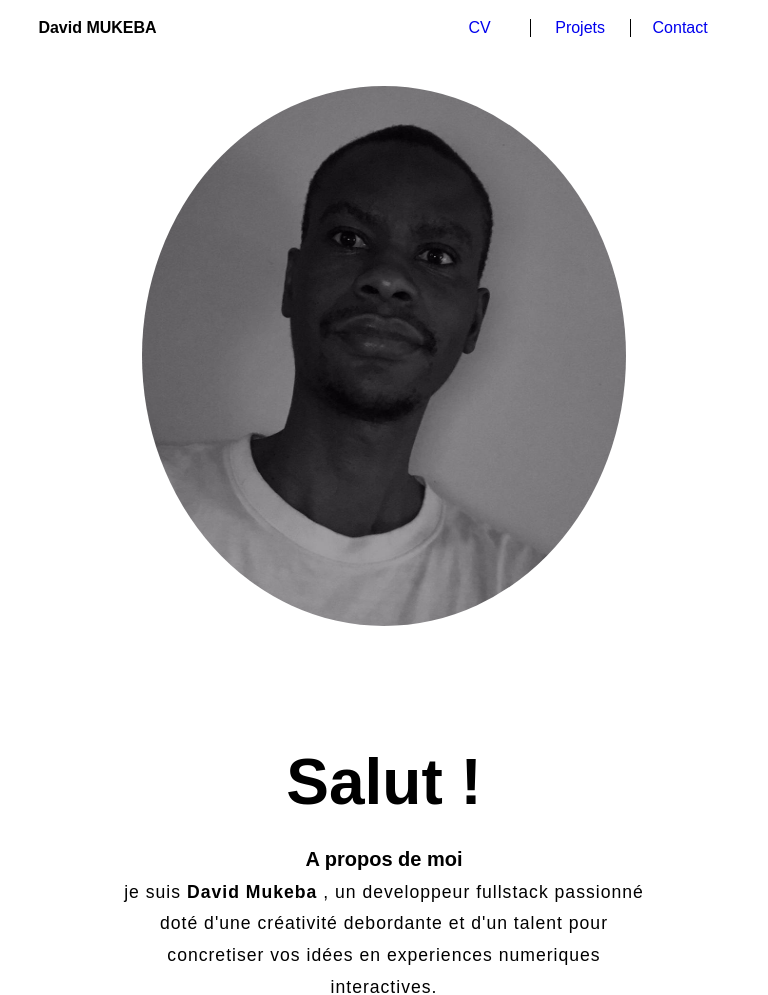
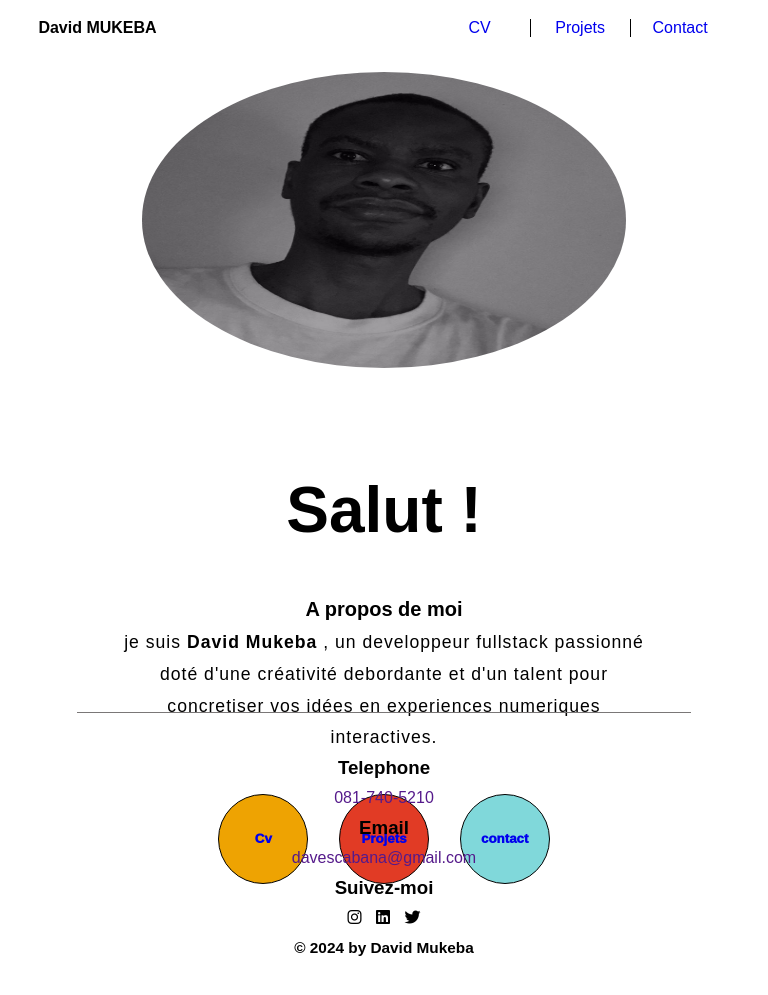
Before and after one commit to Davescabana92/portfolio, a plain HTML site: page index.html in a window 768 px wide. Shown: the top 995 px of the page. After the commit the page ends 963 px from the top, so only its background shows below. Drawn offline with Linux system fonts and the light colour scheme.

Commit message:
commit11

```diff
--- a/index.html
+++ b/index.html
@@ -27,15 +27,20 @@
         </div>
         <div class="home-content">
             <!--le conteneur du texte descriptif-->
-            <h1>Salut !</h1>
-            <h3>A propos de moi</h3>
-            <p id="presentation">je suis <span>David Mukeba</span>
+            <div>
+                <h1>Salut !</h1>
+            </div>
+            <div>
+                <h3>A propos de moi</h3>
+            </div>
+            <div>
+                <p id="presentation">je suis <span>David Mukeba</span>
             , un developpeur fullstack passionné
             doté d'une créativité debordante et
             d'un talent pour concretiser
             vos idées en experiences numeriques
-            interactives.
-            </p>
+            interactives.</p>
+            </div>
             <div class="btn_box">
                 <!--le bouton de navigation pour acceder à la partie cv, projet, contact-->
                 <button class="btn__yellow"><a href="cv.html" target="_blank" id="curric"><p>Cv</p></a></button>
--- a/styles/style.css
+++ b/styles/style.css
@@ -596,7 +596,7 @@ button{
         flex-direction: column;
         gap: 0;
         width: 100%;
-        height: 150vh;
+        /*height: 150vh;*/
 
 
     }
@@ -641,7 +641,7 @@ button{
 
     .footer{
         width: 80%;
-        height: 50vh;
+        /*height: 50vh;*/
         display: flex;
         flex-direction: column;
         padding: 5vh 0;
```
